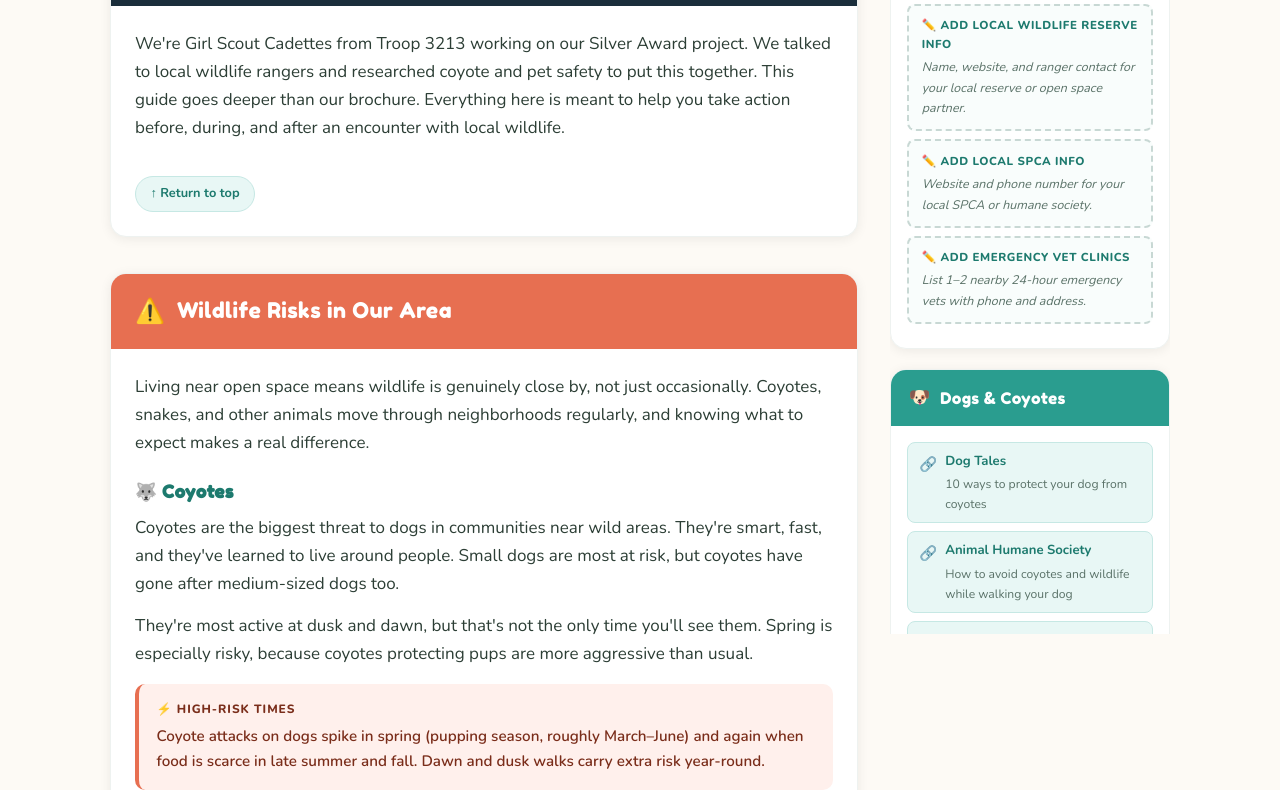
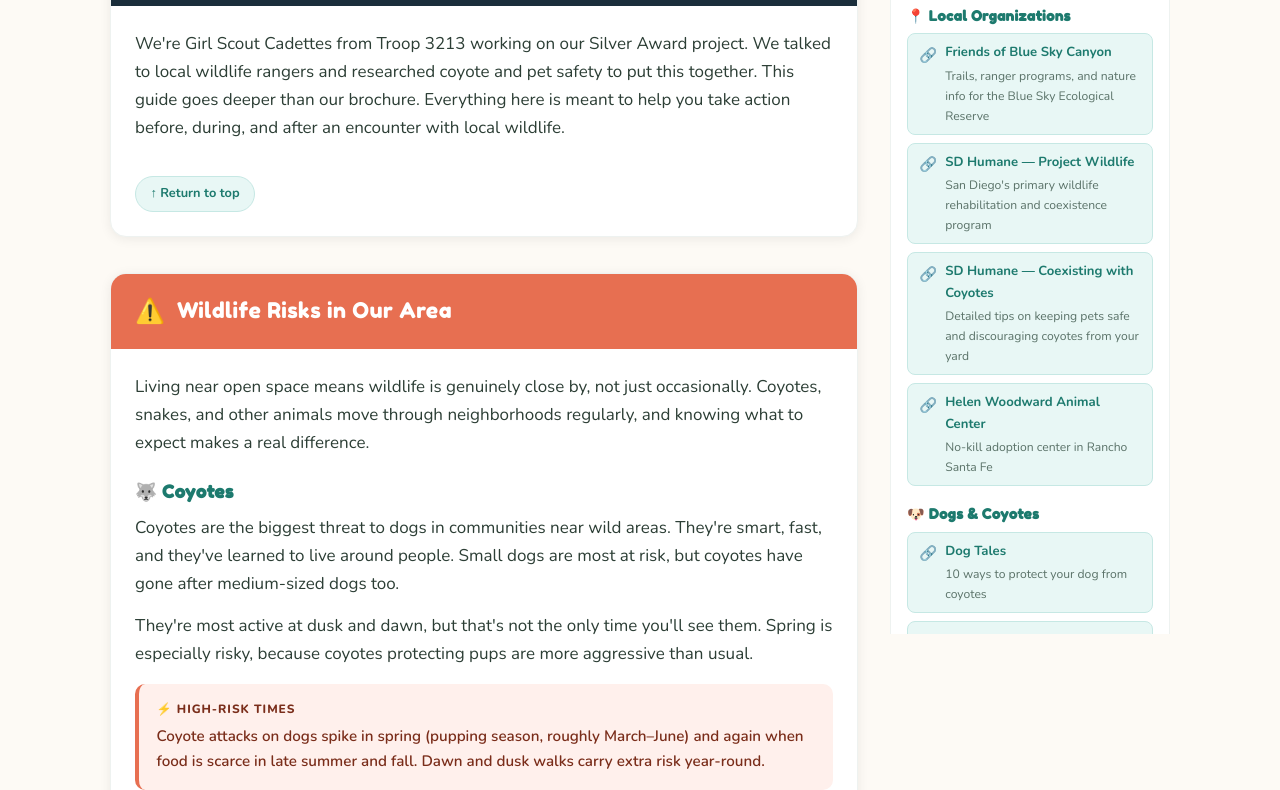
Before and after one commit to gssdtroop3213/pawtect, a plain HTML site: page index.html in a window 1280 px wide. Shown: the part 550-1340 px from the top of the page. Drawn offline with nearby package versions, Linux system fonts and the light colour scheme.

Commit message:
index.html

```diff
--- a/index.html
+++ b/index.html
@@ -165,9 +165,10 @@
   .sidebar-body { padding: 1rem; }
   .sidebar-body h4 {
     font-family: 'Fredoka One', cursive;
-    font-size: 0.9rem;
+    font-size: 0.88rem;
     color: var(--teal-dark);
-    margin: 0.85rem 0 0.4rem;
+    margin: 1rem 0 0.4rem;
+    letter-spacing: 0.02em;
   }
   .sidebar-body h4:first-child { margin-top: 0; }
 
@@ -645,35 +646,55 @@
   <!-- SIDEBAR -->
   <aside class="sidebar" id="resources">
 
-    <!-- LOCAL RESOURCES -->
-    <div class="sidebar-card">
+    <!-- RESOURCES -->
+    <div class="sidebar-card" id="resources">
       <div class="sidebar-header">
-        <span class="sidebar-icon">📍</span>
-        <span class="sidebar-title">Local Resources</span>
+        <span class="sidebar-icon">🔗</span>
+        <span class="sidebar-title">Resources</span>
       </div>
       <div class="sidebar-body">
-        <div class="sidebar-placeholder">
-          <strong>✏️ Add local wildlife reserve info</strong>
-          Name, website, and ranger contact for your local reserve or open space partner.
-        </div>
-        <div class="sidebar-placeholder">
-          <strong>✏️ Add local SPCA info</strong>
-          Website and phone number for your local SPCA or humane society.
-        </div>
-        <div class="sidebar-placeholder">
-          <strong>✏️ Add emergency vet clinics</strong>
-          List 1–2 nearby 24-hour emergency vets with phone and address.
-        </div>
-      </div>
-    </div>
 
-    <!-- DOGS AND COYOTES -->
-    <div class="sidebar-card">
-      <div class="sidebar-header teal">
-        <span class="sidebar-icon">🐶</span>
-        <span class="sidebar-title">Dogs &amp; Coyotes</span>
-      </div>
-      <div class="sidebar-body">
+        <h4>📍 Local Organizations</h4>
+        <ul class="resource-list">
+          <li>
+            <a class="resource-link" href="https://www.blueskyreserve.org" target="_blank">
+              <span class="link-icon">🔗</span>
+              <span>
+                Friends of Blue Sky Canyon
+                <span class="link-desc">Trails, ranger programs, and nature info for the Blue Sky Ecological Reserve</span>
+              </span>
+            </a>
+          </li>
+          <li>
+            <a class="resource-link" href="https://sdhumane.org/programs/project-wildlife/" target="_blank">
+              <span class="link-icon">🔗</span>
+              <span>
+                SD Humane — Project Wildlife
+                <span class="link-desc">San Diego's primary wildlife rehabilitation and coexistence program</span>
+              </span>
+            </a>
+          </li>
+          <li>
+            <a class="resource-link" href="https://resources.sdhumane.org/Resource_Center/Educational_Materials/Coexisting_with_Wildlife/Coyotes" target="_blank">
+              <span class="link-icon">🔗</span>
+              <span>
+                SD Humane — Coexisting with Coyotes
+                <span class="link-desc">Detailed tips on keeping pets safe and discouraging coyotes from your yard</span>
+              </span>
+            </a>
+          </li>
+          <li>
+            <a class="resource-link" href="https://animalcenter.org/pet-adoption/" target="_blank">
+              <span class="link-icon">🔗</span>
+              <span>
+                Helen Woodward Animal Center
+                <span class="link-desc">No-kill adoption center in Rancho Santa Fe</span>
+              </span>
+            </a>
+          </li>
+        </ul>
+
+        <h4>🐶 Dogs &amp; Coyotes</h4>
         <ul class="resource-list">
           <li>
             <a class="resource-link" href="https://www.dogtales.ca/10-ways-to-protect-your-dog-from-coyotes" target="_blank">
@@ -712,16 +733,8 @@
             </a>
           </li>
         </ul>
-      </div>
-    </div>
 
-    <!-- CATS AND PREDATORS -->
-    <div class="sidebar-card">
-      <div class="sidebar-header teal">
-        <span class="sidebar-icon">🐱</span>
-        <span class="sidebar-title">Cats &amp; Predators</span>
-      </div>
-      <div class="sidebar-body">
+        <h4>🐱 Cats &amp; Predators</h4>
         <ul class="resource-list">
           <li>
             <a class="resource-link" href="https://www.feralcats.com/cats-and-coyotes" target="_blank">
@@ -742,16 +755,8 @@
             </a>
           </li>
         </ul>
-      </div>
-    </div>
 
-    <!-- ADDITIONAL HAZARDS -->
-    <div class="sidebar-card">
-      <div class="sidebar-header teal">
-        <span class="sidebar-icon">⚠️</span>
-        <span class="sidebar-title">Additional Hazards</span>
-      </div>
-      <div class="sidebar-body">
+        <h4>⚠️ Additional Hazards</h4>
         <ul class="resource-list">
           <li>
             <a class="resource-link" href="https://animalvisioncenterva.com/on-woodsy-walks-be-sure-to-check-your-dog-for-ticks/" target="_blank">
@@ -772,10 +777,9 @@
             </a>
           </li>
         </ul>
+
       </div>
     </div>
-
-  </aside>
 
 </div><!-- end .page-wrapper -->
 
```
